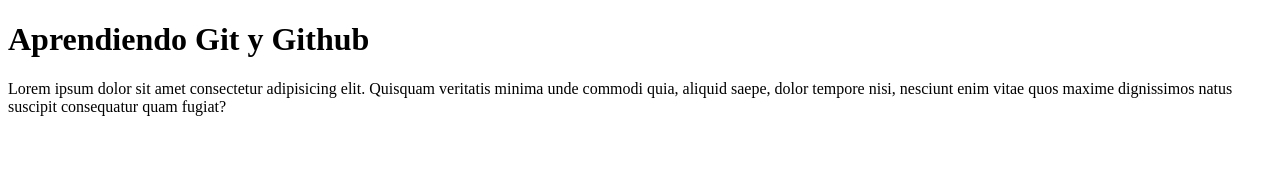
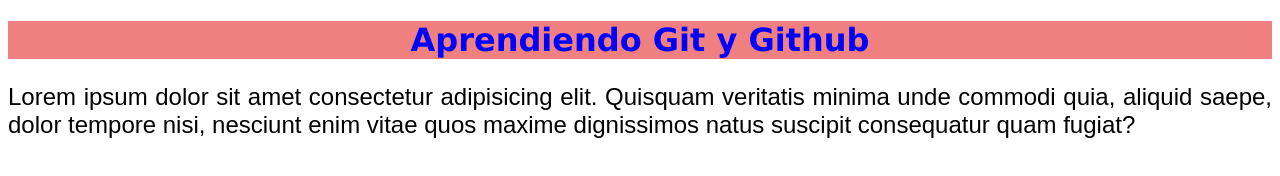
Before and after one commit to magaazar/repocodoacodo, a plain HTML site: page index.html in a window 1280 px wide. Drawn offline with Linux system fonts and the light colour scheme; files that its build step writes are made by us from their sources.

Commit message:
agregado css

```diff
--- a/css/estilos.css
+++ b/css/estilos.css
@@ -1 +1,12 @@
-hvjhhjgjhghjgjhg
+h1 {
+    color:blue;
+    font-family: Verdana, Geneva, Tahoma, sans-serif;
+    background: lightcoral;
+    text-align: center;
+}
+
+p{
+text-align: justify;
+font-family: Arial, Helvetica, sans-serif;
+font-size: 1.5em;
+}
```
